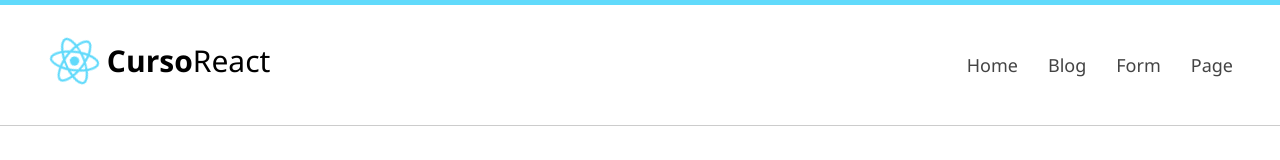
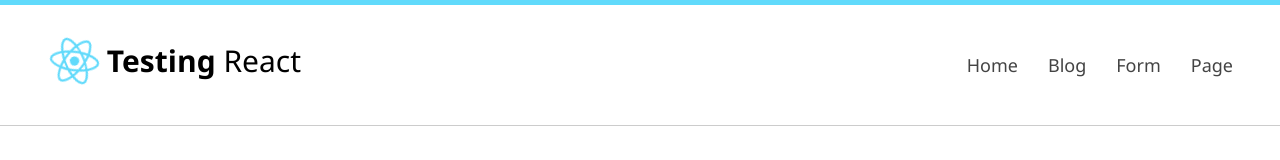
Before and after one commit to rdgonzu/test-react, a React (Create React App) app: page / in a window 1280 px wide. Shown: the top 160 px of the page. Built offline with nearby package versions, Linux system fonts and the light colour scheme.

Commit message:
Changing title.

```diff
--- a/src/components/Header.js
+++ b/src/components/Header.js
@@ -13,7 +13,7 @@ class Header extends Component {
                     <div id="logo">
                         <img src={logo} className="app-logo" alt="Logotipo" />
                         <span id="brand">
-                            <strong>Curso</strong>React
+                            <strong>Testing</strong> React
                         </span>
                     </div>
 
```
